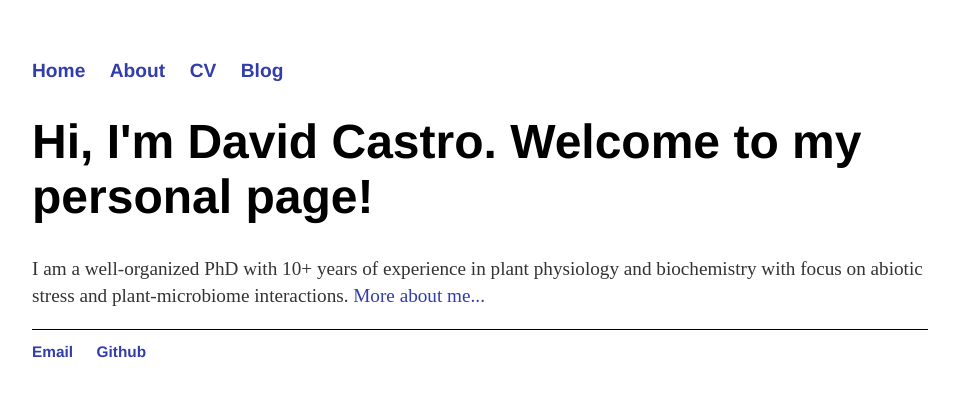
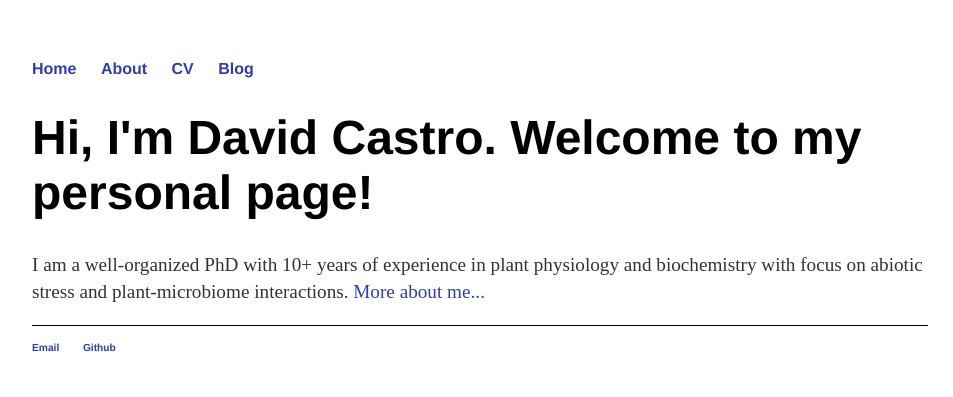
Before and after one commit to davcastrom/davcastrom.github.io, a Jekyll site: the page built from index.md, in a window 1280 px wide. Shown: the top 397 px of the page, without its empty margins (160-1113 px from the left). Built offline with Jekyll 4.4.1, drawn with Linux system fonts in a browser that asks for light colours.

Commit message:
Update default.html
fixed size default file

```diff
--- a/_layouts/default.html
+++ b/_layouts/default.html
@@ -8,10 +8,10 @@
 		<body>
 			<nav>
 	    		<ul>
-	        		<li><a href="/">Home</a></li>
-		        	<li><a href="/about">About</a></li>
-	        		<li><a href="/cv">CV</a></li>
-	        		<li><a href="/blog">Blog</a></li>
+	        		<li style="font-size: 1em;"><a href="/">Home</a></li>
+		        	<li style="font-size: 1em;"><a href="/about">About</a></li>
+	        		<li style="font-size: 1em;"><a href="/cv">CV</a></li>
+	        		<li style="font-size: 1em;"><a href="/blog">Blog</a></li>
 	    		</ul>
 			</nav>
 			<div class="container">
@@ -21,8 +21,8 @@
 			</div><!-- /.container -->
 			<footer>
 	    		<ul>
-	        		<li><a href="mailto:david.castro.moraga@gmail.com">Email</a></li>
-        		<li><a href="https://github.com/davcastrom/davcastrom.github.io">Github</a></li>
+	        		<li style="font-size: .8em;"><a href="mailto:david.castro.moraga@gmail.com">Email</a></li>
+        		<li style="font-size: .8em;"><a href="https://github.com/davcastrom/davcastrom.github.io">Github</a></li>
 				</ul>
 			</footer>
 		</body>
```
